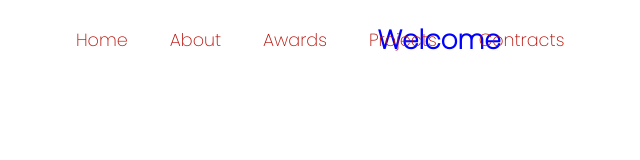
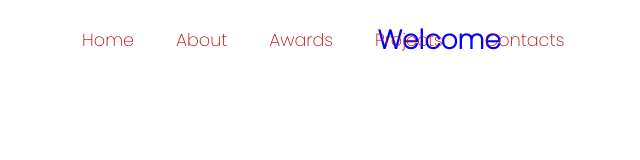
Before and after one commit to mwang840/MaxWang, a React (Create React App) app: page / in a window 1280 px wide. Shown: the top 160 px of the page, without its empty margins (155-795 px from the left). Built offline with nearby package versions, Linux system fonts and the light colour scheme.

Commit message:
fixed spelling error

```diff
--- a/src/components/NavBar/MenuItems.js
+++ b/src/components/NavBar/MenuItems.js
@@ -20,7 +20,7 @@ export const MenuItems = [
         cName: 'nav-links'
     },
     {
-        title: 'Contracts',
+        title: 'Contacts',
         url: '#',
         cName: 'nav-links'
     }
```
